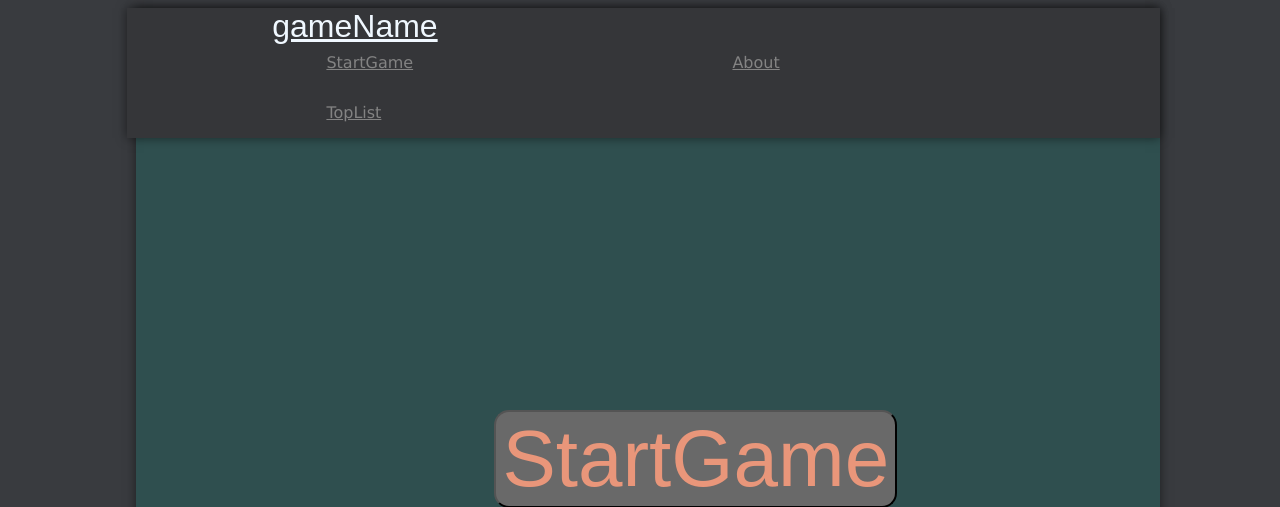
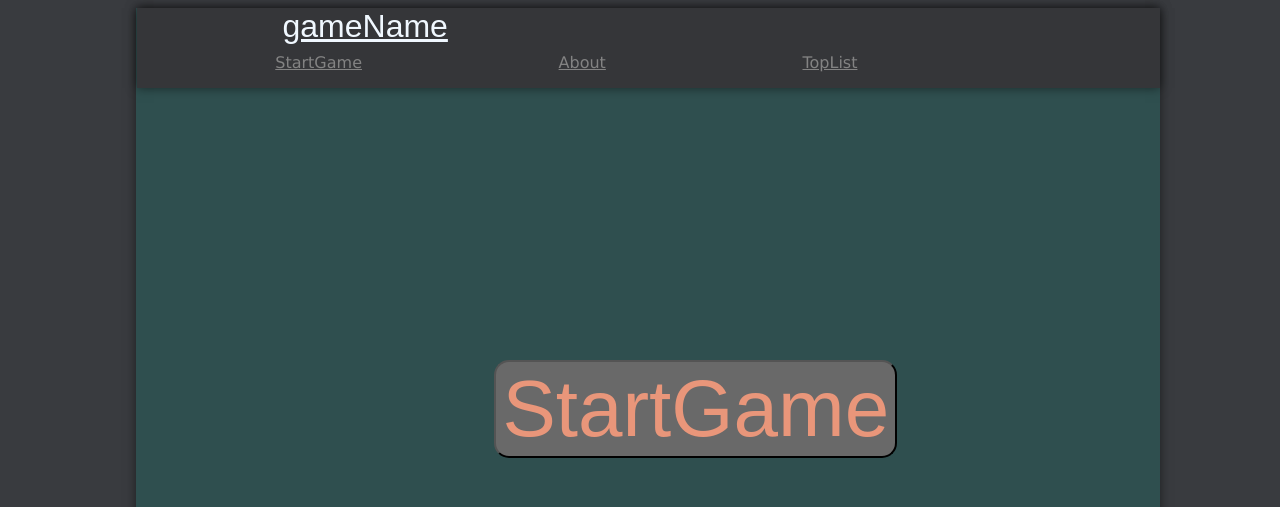
Before and after one commit to Branoli/WebTraining, a PHP site: page / in a window 1280 px wide. Shown: the top 507 px of the page. Run offline with PHP 8.4, Linux system fonts and the light colour scheme.

Commit message:
Update generalStyles.css

```diff
--- a/css/generalStyles.css
+++ b/css/generalStyles.css
@@ -28,7 +28,7 @@ body{
 .styleHeader {
     box-shadow: 0 0 10px rgba(0,0,0,0.5);
     background: #353639;
-    width: 97%;
+    width: 96%;
     float:right;
     font-family: Verdana, Arial, Helvetica, sans-serif;
     margin-top: 0;
@@ -38,12 +38,11 @@ body{
     float:left;
     text-align: center;
     line-height: 50px;
-    padding: 0 5%;
+    padding: 0 10%;
 }
 .styleHeader a {
     display: block;
     color: #838383;
-    padding: 0 110px;
 }
 .aEdit a:hover {
     color: #c8c9ca;
```
